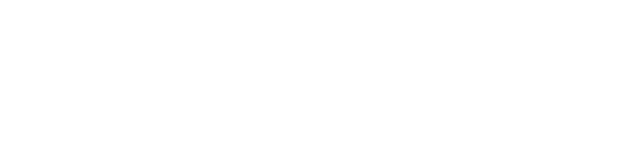
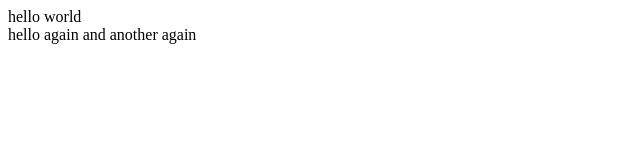
Before and after one commit to DSlogistic/Index-test, a plain HTML site: page index2.html in a window 1280 px wide. Shown: the whole page, without its empty margins (0-640 px from the left). Drawn offline with Linux system fonts and the light colour scheme.

Commit message:
add text in div

```diff
--- a/index2.html
+++ b/index2.html
@@ -1,7 +1,8 @@
 <html>
     <body>
         <div>
-
+            hello world
+           <div> hello again and another again</div>
         </div>
     </body>
 </html>
```
